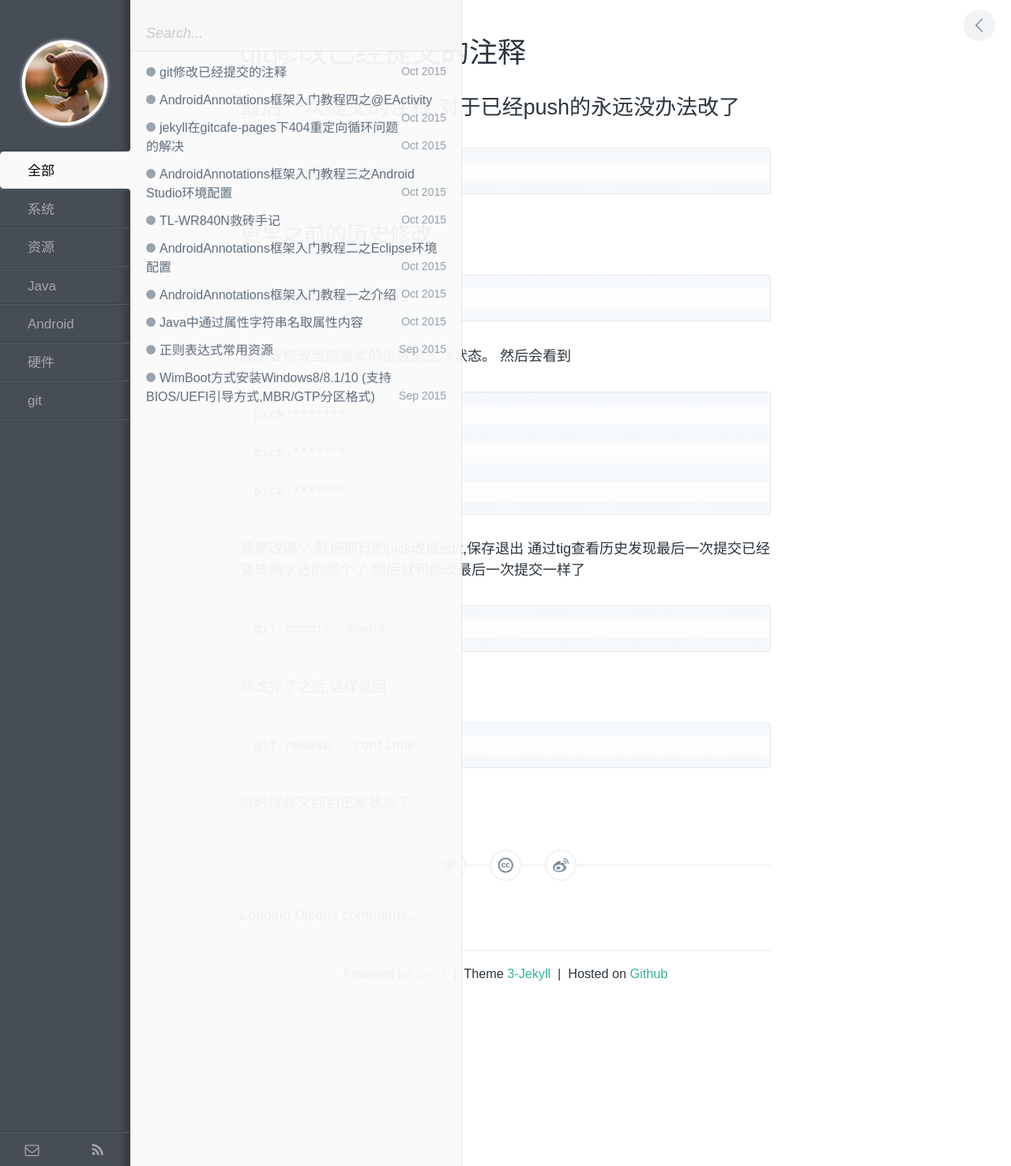
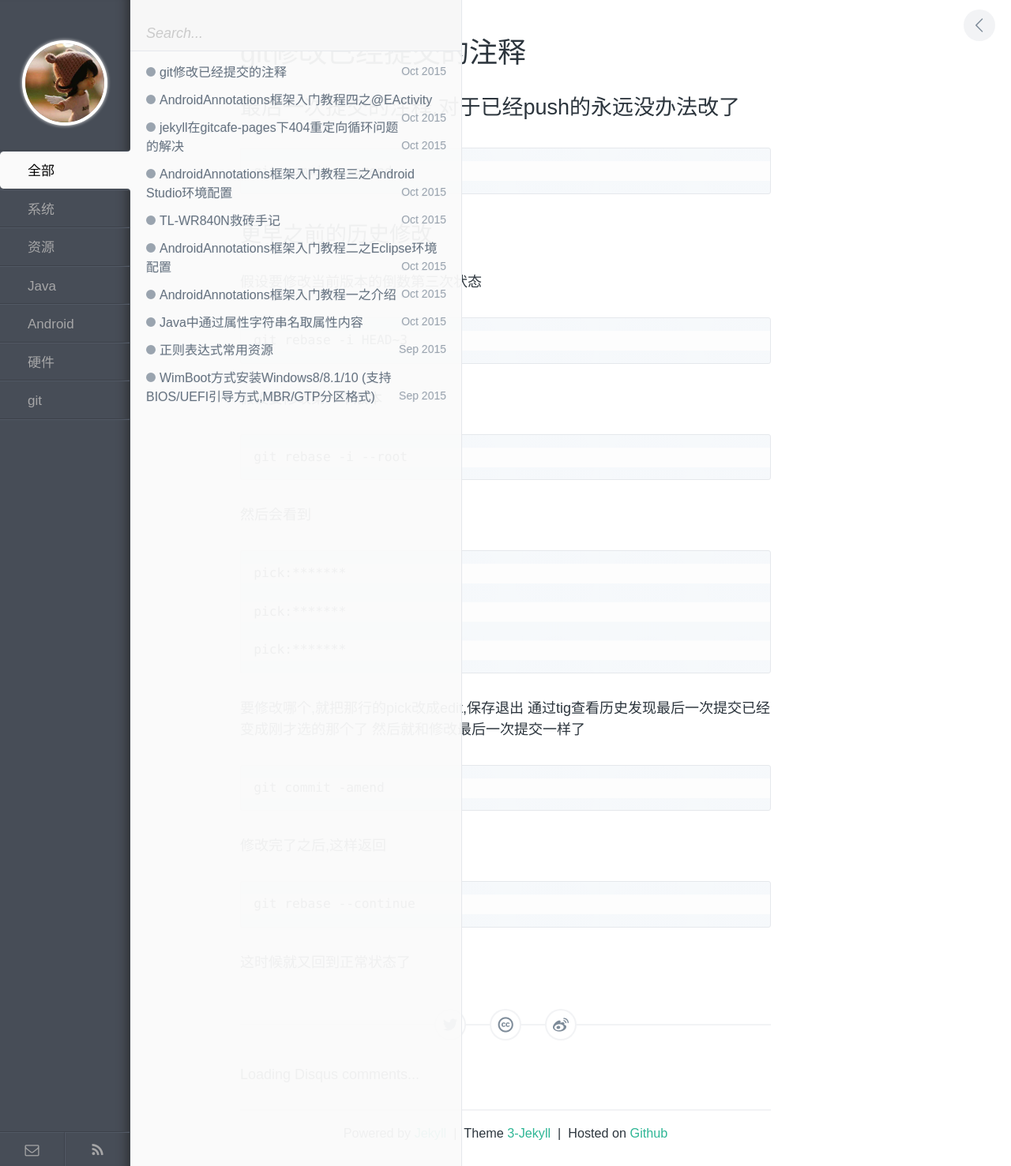
Before and after one commit to q505507538/zhenhappy.github.io, a Jekyll site: the page built from _posts/git/2015-10-21-git-commit--amend.md, in a window 1280 px wide. Shown: the whole page at 79% size. Built offline with Jekyll 4.4.1, drawn with Linux system fonts in a browser that asks for light colours; comment, search, counter and statistics services are not loaded.

```diff
--- a/_posts/git/2015-10-21-git-commit--amend.md
+++ b/_posts/git/2015-10-21-git-commit--amend.md
@@ -12,9 +12,14 @@
 
 # 更早之前的历史修改
 
+假设要修改当前版本的倒数第三次状态
+
     git rebase -i HEAD~3
 
-表示要修改当前版本的倒数第三次状态。
+假设要修改第一个版本
+
+    git rebase -i --root
+
 然后会看到
 
     pick:*******
```
